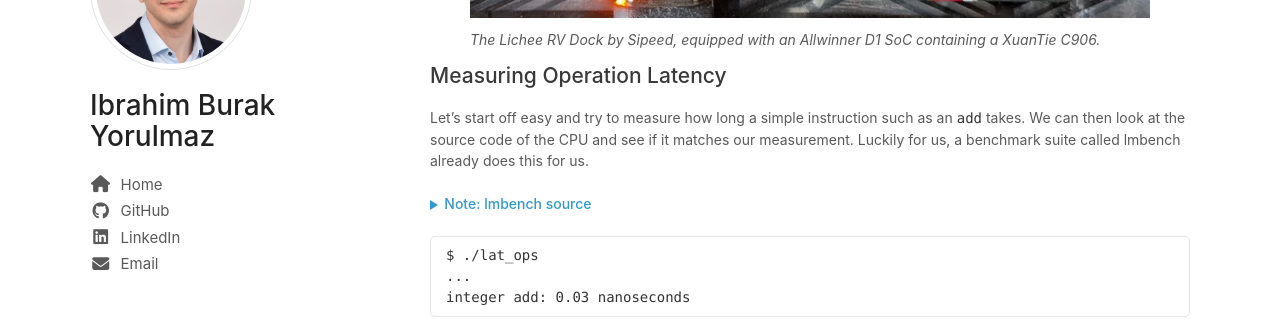
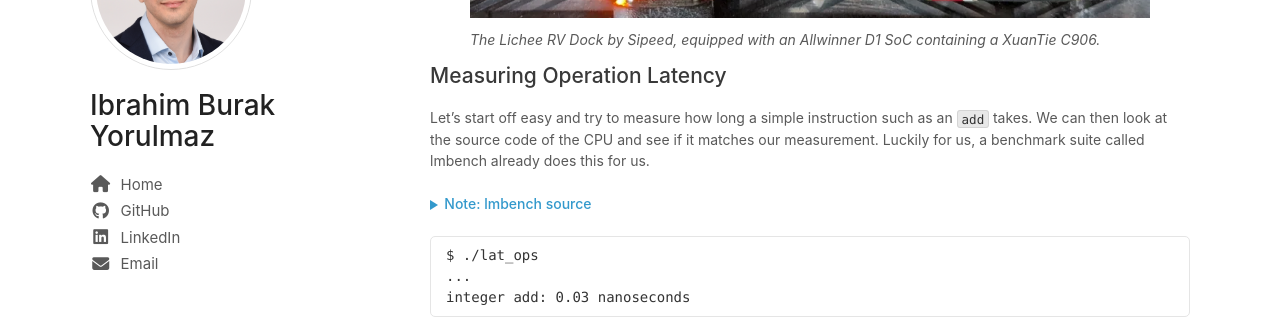
Before and after one commit to iburaky2/iburaky2.github.io, a Jekyll site: the page built from _posts/2026-10-08-riscv-benchmark.md, in a window 1280 px wide and 1400 px high, scrolled down 650 px. Shown: the part 150-469 px from the top of the window. Built offline with Jekyll 4.4.1, drawn with Linux system fonts in a browser that asks for light colours.

Commit message:
Change inline code style to make it easier to distinguish from regular text

```diff
--- a/stylesheets/styles.css
+++ b/stylesheets/styles.css
@@ -501,6 +501,35 @@ figcaption {
   margin-top:6px;
 }
 
+/* Inline code in prose. The theme only styles `code` and `pre` together, so a
+   `foo` in a sentence renders in the same grey as the body text and is only
+   distinguishable by the monospace face. A tinted chip sets it apart.
+
+   The `:not(pre) > code` selector is what keeps fenced blocks untouched:
+   highlighted blocks are `<pre><code>` (or `.highlight pre`), so their `code`
+   is excluded and keeps the existing #f8f8f8 panel. #e8e8e8 is used rather
+   than the #f4f4f4 panel tone so chips stay visible inside the tinted
+   expander panels defined above. */
+:not(pre) > code {
+  background:#e8e8e8;
+  /* A hairline edge in the same family as the <pre> border. The fill alone is
+     enough on the white page but nearly disappears against the tinted
+     expander panels, where the border does most of the separating. */
+  border:1px solid #d4d4d4;
+  border-radius:3px;
+  /* Horizontal breathing room around the text; vertical padding is kept small
+     because it does not grow the line box on an inline box and would otherwise
+     simply overlap neighbouring lines. */
+  padding:0.05em 0.3em;
+  /* Monospace faces have a large x-height and look oversized next to the body
+     font at the same em size. */
+  font-size:0.9em;
+  /* Long identifiers can wrap; clone the chip onto each fragment instead of
+     drawing one box around the first line only. */
+  box-decoration-break:clone;
+  -webkit-box-decoration-break:clone;
+}
+
 /* Inline code used as link text, e.g. [`pad_cpu_sys_cnt`](url) in Markdown.
    The theme's `code, pre { color:#333 }` rule comes after `a { color:#39c }`
    at equal specificity, so it wins and the link renders in body grey with no
```
